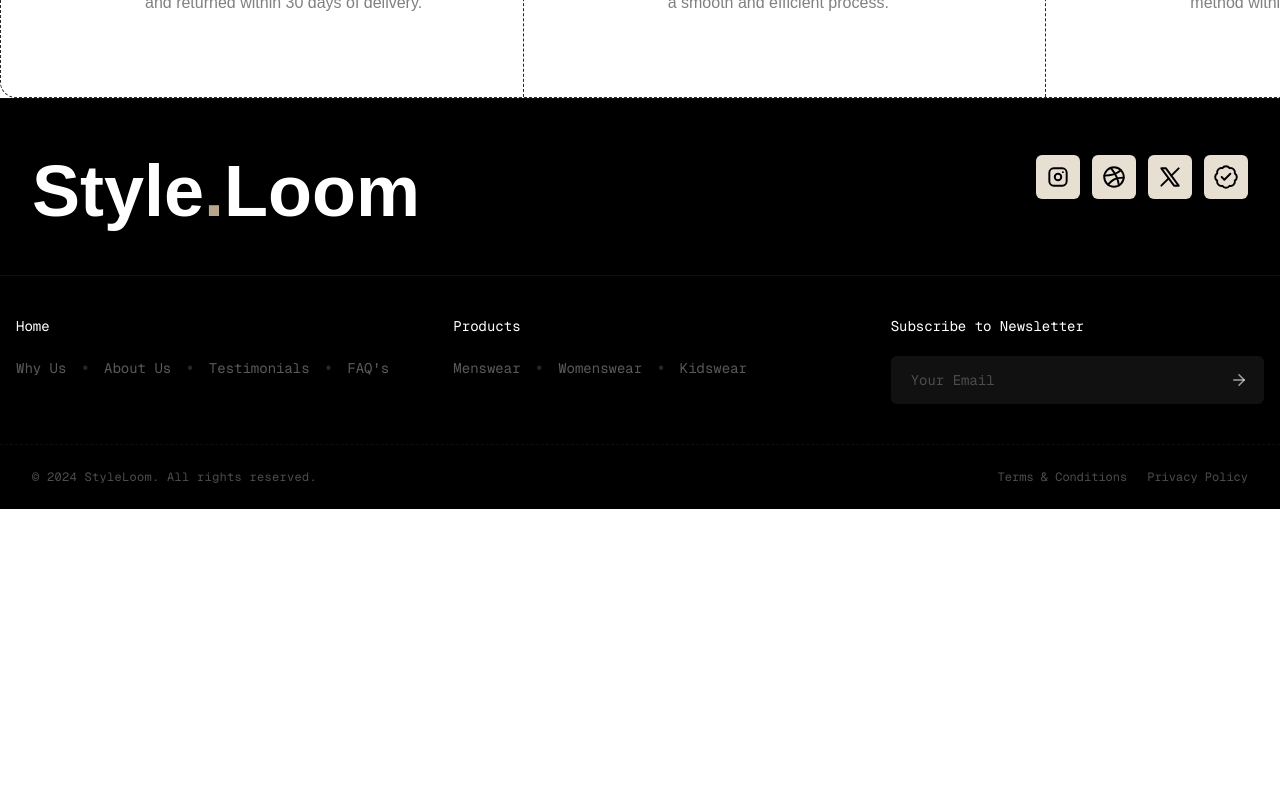
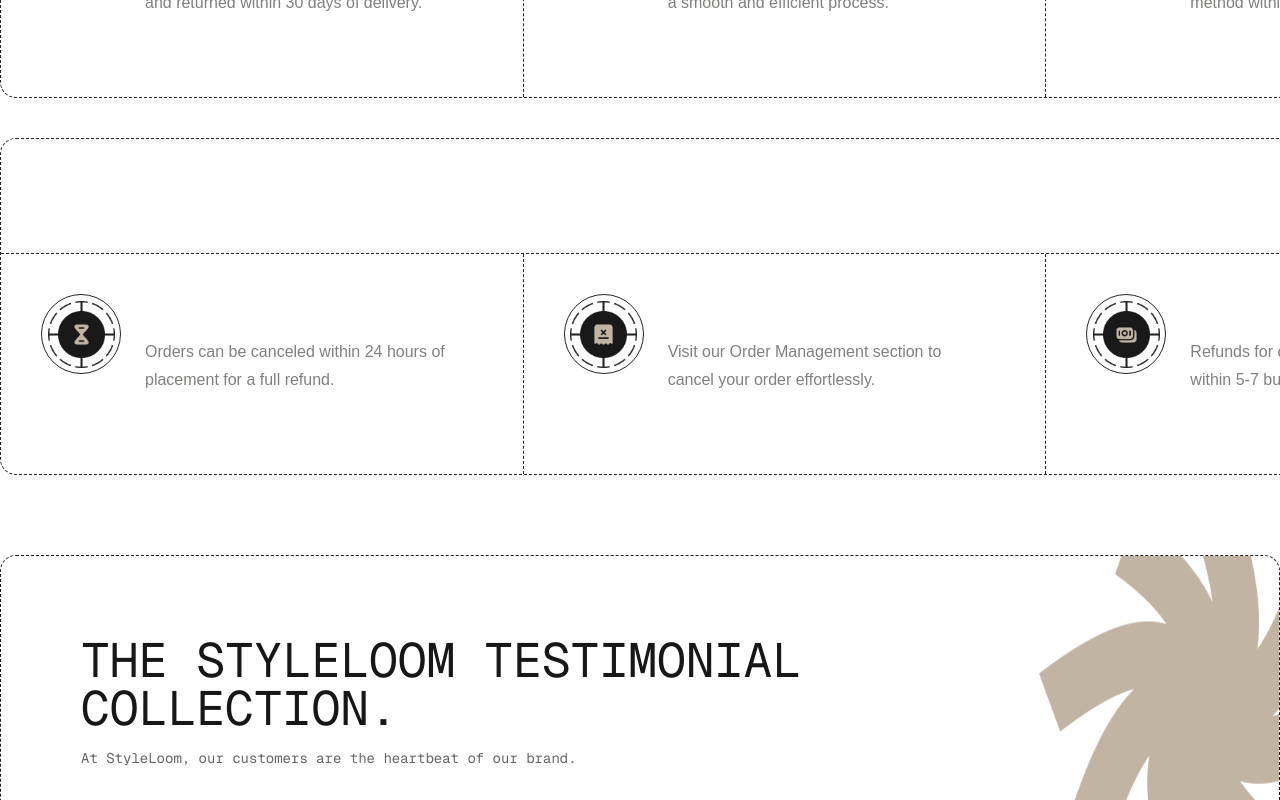
Before and after one commit to m1tywaflow/style-loome, a Next.js app: page /contact in a window 1280 px wide. Shown: the part 1140-1940 px from the top of the page. Before the commit the page ends 1649 px from the top, so only its background shows below. Built offline with nearby package versions, Linux system fonts and the light colour scheme.

Commit message:
update
Signed-off-by: Mitya <mitywaflow@gmail.com>

```diff
--- a/src/app/(pages)/contact/page.tsx
+++ b/src/app/(pages)/contact/page.tsx
@@ -1,10 +1,18 @@
 import ContactBanner from "@/src/components/molecules/Banners/ContactBanner";
 import ReturnPolicy from "@/src/components/organisms/SmallSection/ReturnPolicy";
+import Cancellation from "@/src/components/organisms/SmallSection/CancellationPolicy";
+import Comments from "@/src/components/organisms/Sections/CommentsSection/Comments";
+import FAQ from "@/src/components/organisms/Sections/FAQ/FAQ";
+import YellowBanner from "@/src/components/molecules/Banners/YellowBanner";
 export default function Contact() {
   return (
     <>
       <ContactBanner />
       <ReturnPolicy />
+      <Cancellation />
+      <Comments />
+      <FAQ />
+      <YellowBanner />
     </>
   );
 }
--- /dev/null
+++ b/src/components/organisms/SmallSection/CancellationPolicy.tsx
@@ -0,0 +1,82 @@
+import cancellationWindowIcon from "public/social/cancellationIcon.png";
+import cancellationProcessIcon from "public/social/cancellationProcessIcon.png";
+import refundTimelineIcon from "public/social/refundTimelineIcon.png";
+import Image from "next/image";
+import { MoveUpRight } from "lucide-react";
+
+const info = [
+  {
+    id: 1,
+    img: cancellationWindowIcon,
+    title: "Cancellation Window",
+    description:
+      "Orders can be canceled within 24 hours of placement for a full refund.",
+  },
+  {
+    id: 2,
+    img: cancellationProcessIcon,
+    title: "Cancellation Process",
+    description:
+      "Visit our Order Management section to cancel your order effortlessly.",
+  },
+  {
+    id: 3,
+    img: refundTimelineIcon,
+    title: "Refund Timeline",
+    description:
+      "Refunds for canceled orders are processed within 5-7 business days.",
+  },
+];
+
+export default function Cancellation() {
+  return (
+    <>
+      <section className="w-[1570px] mt-10 mx-auto border border-dashed border-[#262626] rounded-2xl overflow-hidden">
+        <div className="flex items-center justify-between px-8 py-8">
+          <h2 className="text-white text-3xl font-medium uppercase">
+            Return Policy
+          </h2>
+          <button className="px-6 py-3 border border-[#333] rounded-xl text-white flex items-center gap-2 hover:bg-[#111] transition">
+            Read Return Policy
+            <span>
+              <MoveUpRight width={16} height={16} />
+            </span>
+          </button>
+        </div>
+        <div className="grid grid-cols-3 border-t border-dashed border-[#262626]">
+          {info.map((item, index) => (
+            <div
+              key={item.id}
+              className={`min-h-[220px] p-10
+          ${
+            index !== info.length - 1
+              ? "border-r border-dashed border-[#262626]"
+              : ""
+          }
+        `}
+            >
+              <div className="flex gap-6">
+                <div className="w-20 h-20 rounded-full border border-[#262626] flex items-center justify-center shrink-0">
+                  <Image
+                    src={item.img}
+                    alt={item.title}
+                    width={67}
+                    height={67}
+                  />
+                </div>
+                <div>
+                  <h3 className="text-white text-2xl font-medium mb-3">
+                    {item.title}
+                  </h3>
+                  <p className="text-[#81807E] leading-7 max-w-[320px]">
+                    {item.description}
+                  </p>
+                </div>
+              </div>
+            </div>
+          ))}
+        </div>
+      </section>
+    </>
+  );
+}
```
